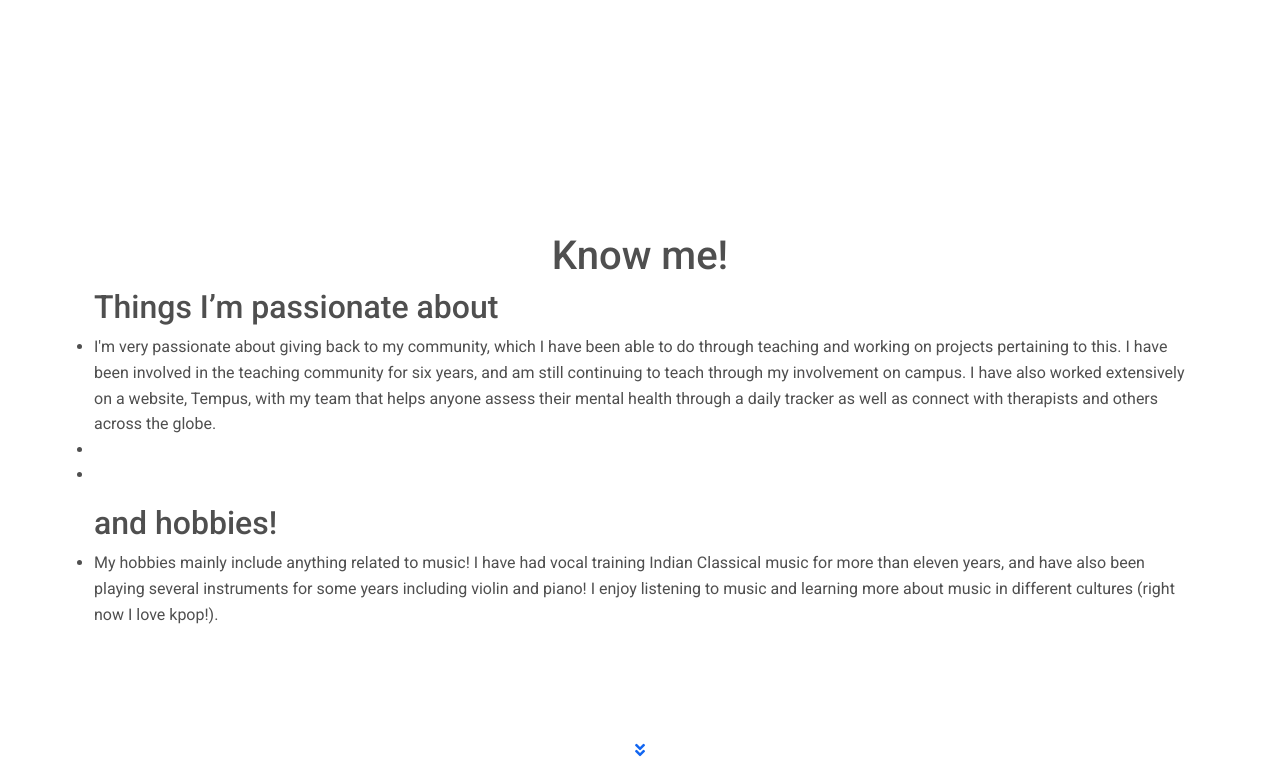
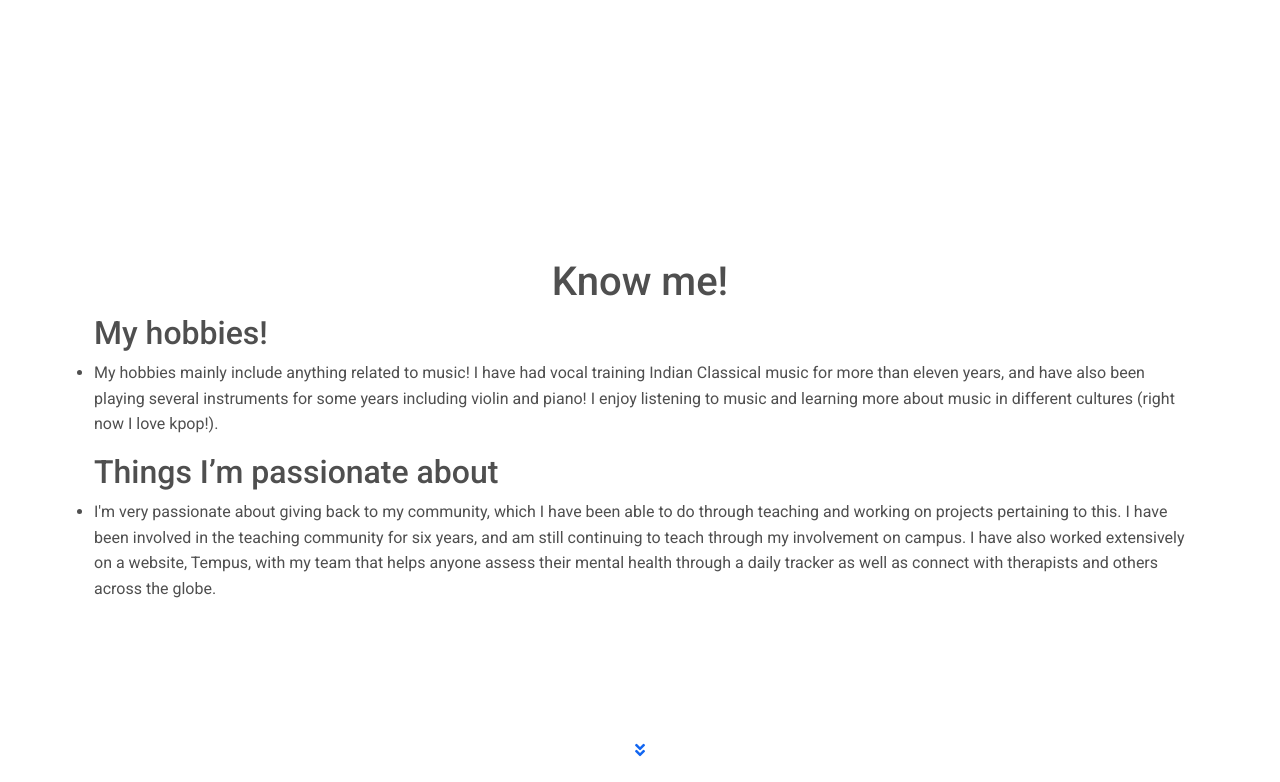
Before and after one commit to nvenkate-cyber/Blog, a Flask app: page /nandini in a window 1280 px wide. Shown: the part 1521-2303 px from the top of the page. Run offline with Flask 2, Linux system fonts and the light colour scheme; some libraries are stand-ins or nearby versions.

Commit message:
improve nandini template file

```diff
--- a/app/templates/nandini.html
+++ b/app/templates/nandini.html
@@ -101,18 +101,15 @@
         <div class="container-md h-75">
             <div class="container-fluid d-flex align-items-center justify-content-center h-100">
                 <div class="row d-flex justify-content-center test-center">
-                    <h1 class="text-center">Know me!</h1>
-                    <h2 id="things-im-passionate-about">Things I’m passionate about</h2>
-                    <ul>
-                        <li>I'm very passionate about giving back to my community, which I have been able to do through teaching and working on projects pertaining to this. I have been involved in the teaching community for six years, and am still continuing to teach through my involvement on campus. I have also worked extensively on a website, Tempus, with my team that helps anyone assess their mental health through a daily tracker as well as connect with therapists and others across the globe.</li>
-                        <li></li>
-                        <li></li>
-                    </ul>
-                    <h2 id="title-hobbies">and hobbies!</h2>
+                    <h1 class="text-center" data-aos="zoom-in">Know me!</h1>
+                    <h2 data-aos="fade-left">My hobbies!</h2>
                     <ul>
                         <li>My hobbies mainly include anything related to music! I have had vocal training Indian Classical music for more than eleven years, and have also been playing several instruments for some years including violin and piano! I enjoy listening to music and learning more about music in different cultures (right now I love kpop!).</li>
                     </ul>
-
+                    <h2 data-aos="fade-left">Things I’m passionate about</h2>
+                    <ul>
+                        <li>I'm very passionate about giving back to my community, which I have been able to do through teaching and working on projects pertaining to this. I have been involved in the teaching community for six years, and am still continuing to teach through my involvement on campus. I have also worked extensively on a website, Tempus, with my team that helps anyone assess their mental health through a daily tracker as well as connect with therapists and others across the globe.</li>
+                    </ul>
                 </div>
             </div>
         </div>
```
